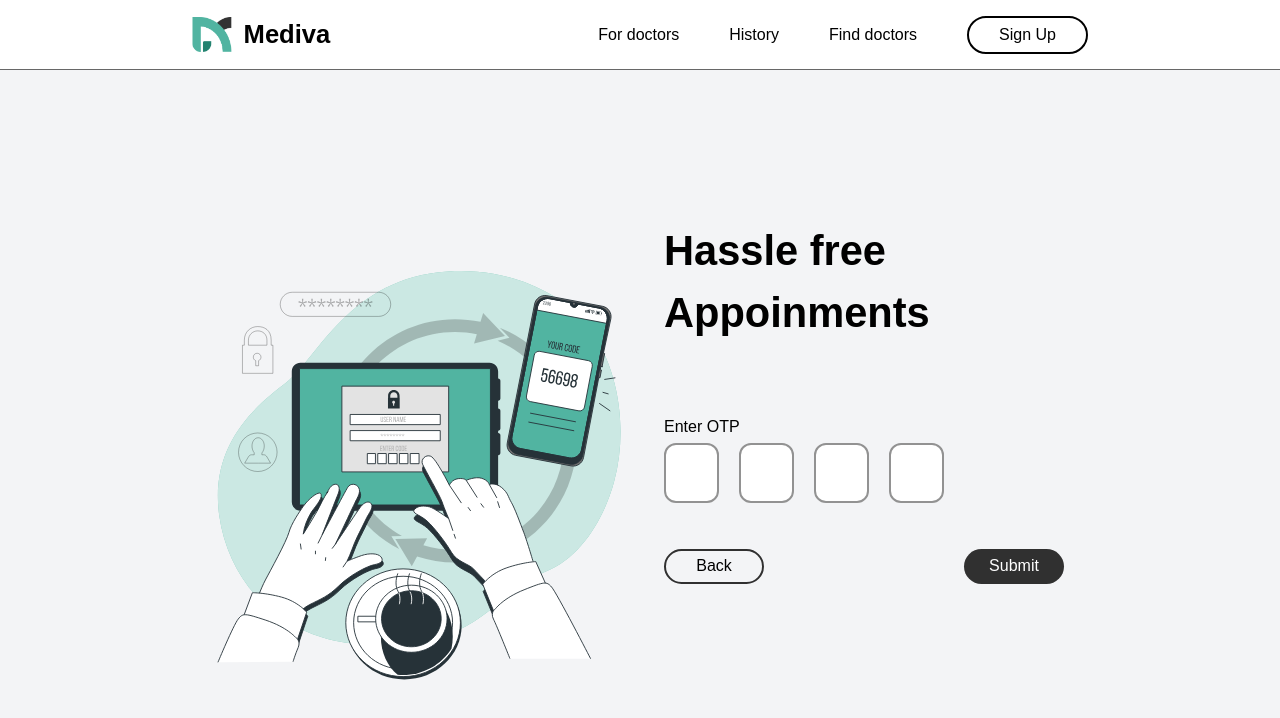
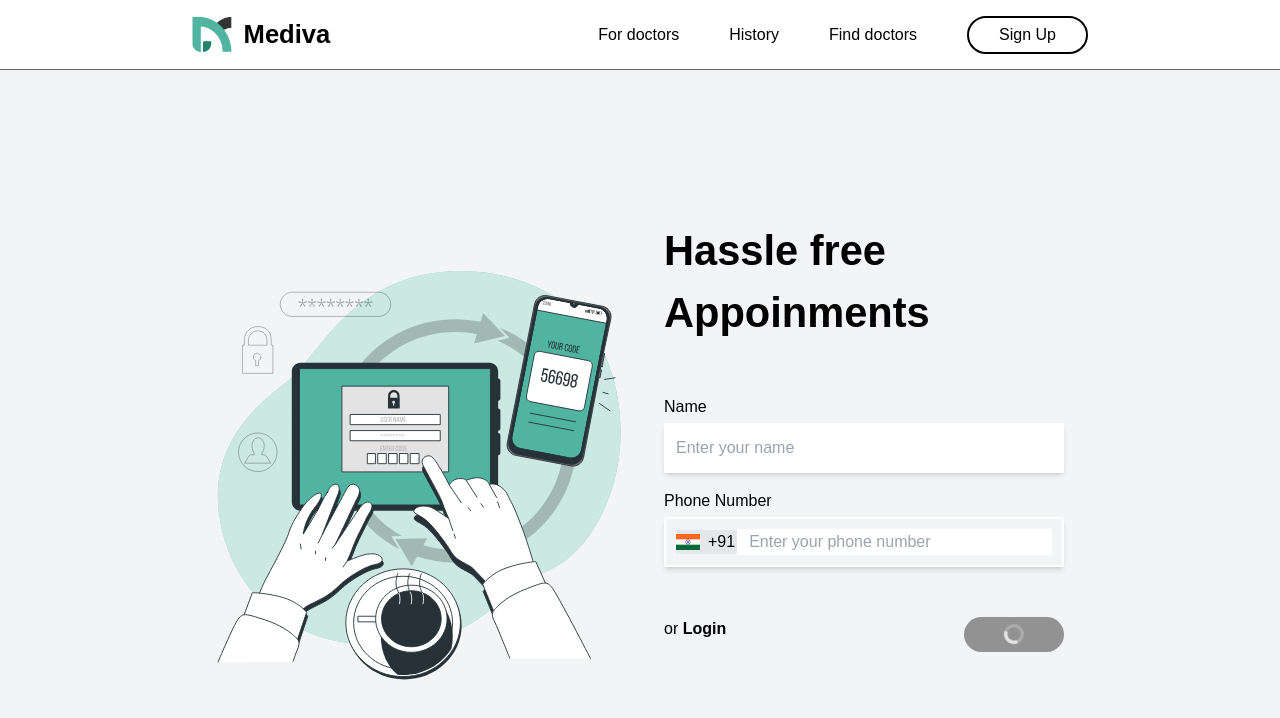
Before and after one commit to mediva-admin/client, a Next.js app: page /signup in a window 1280 px wide. Both pictures are taken after a click on the button "Get OTP". Shown: the top 718 px of the page. Built offline with nearby package versions, Linux system fonts and the light colour scheme.

Commit message:
fix auth

```diff
--- a/app/layout.tsx
+++ b/app/layout.tsx
@@ -1,25 +1,27 @@
-import type { Metadata } from "next";
-import localFont from "next/font/local";
-import "@mantine/core/styles.css";
-import "@mantine/dates/styles.css";
-import "./globals.css";
-import Navbar from "./navbar/page";
-import { MantineProvider } from "@mantine/core";
+import '@mantine/core/styles.css';
+import '@mantine/dates/styles.css';
+import './globals.css';
+import Navbar from './navbar/page';
+import { MantineProvider } from '@mantine/core';
+import type { Metadata } from 'next';
+import localFont from 'next/font/local';
+import './globals.css';
+import { Toaster } from 'react-hot-toast';
 
 const geistSans = localFont({
-  src: "./fonts/GeistVF.woff",
-  variable: "--font-geist-sans",
-  weight: "100 900",
+  src: './fonts/GeistVF.woff',
+  variable: '--font-geist-sans',
+  weight: '100 900',
 });
 const geistMono = localFont({
-  src: "./fonts/GeistMonoVF.woff",
-  variable: "--font-geist-mono",
-  weight: "100 900",
+  src: './fonts/GeistMonoVF.woff',
+  variable: '--font-geist-mono',
+  weight: '100 900',
 });
 
 export const metadata: Metadata = {
-  title: "Create Next App",
-  description: "Generated by create next app",
+  title: 'Create Next App',
+  description: 'Generated by create next app',
 };
 
 export default function RootLayout({
@@ -28,10 +30,13 @@ export default function RootLayout({
   children: React.ReactNode;
 }>) {
   return (
-    <html lang="en">
+    <html lang='en'>
       <body
         className={`${geistSans.variable} ${geistMono.variable} antialiased relative `}
       >
+        <div>
+          <Toaster />
+        </div>
         <MantineProvider>
           <Navbar />
           {children}
--- a/app/signup/page.tsx
+++ b/app/signup/page.tsx
@@ -3,6 +3,9 @@ import { useState } from 'react';
 import Image from 'next/image';
 import authImage from './../assets/authAsset.svg';
 import india from './../assets/india.svg';
+// import axios from 'axios';
+import toast from 'react-hot-toast';
+
 import Link from 'next/link';
 
 export default function Signup() {
@@ -10,38 +13,66 @@ export default function Signup() {
   const [name, setName] = useState('');
   const [phoneNumber, setPhoneNumber] = useState('');
   const [otp, setOtp] = useState('');
+  const [isLoading, setIsloading] = useState(false);
 
   const handleGetOtp = async () => {
-    // const response = await fetch('/api/send-otp', {
-    //   method: 'POST',
-    //   headers: {
-    //     'Content-Type': 'application/json',
-    //   },
-    //   body: JSON.stringify({ name, phoneNumber }),
-    // });
+    console.log(phoneNumber);
+    setIsloading(true);
+    setTimeout(() => {
+      setIsloading(false);
+      setIsOtpSent(true);
+      toast.success('OTP sent successfully!');
+    }, 3000);
+    // try {
+    //   const response = await axios.post('http://localhost:8000/auth/send-otp', {
+    //     name,
+    //     phoneNumber,
+    //   });
+    //   console.log(response);
+    //   if (response) setIsloading(false);
 
-    // if (response.ok) {
-    //   setIsOtpSent(true);
-    // } else {
-    //   console.error('Failed to send OTP');
+    //   if (response.status === 200 || response.status === 201) {
+    //     setIsOtpSent(true);
+    //     toast.success('OTP sent successfully!');
+    //   } else {
+    //     console.log(response);
+    //     console.error('Failed to send OTP');
+    //     toast.error('Failed to send OTP');
+    //   }
+    // } catch (error) {
+    //   console.error('Failed to send OTP', error);
+    //   toast.error('Failed to send OTP');
     // }
-    setIsOtpSent(true);
   };
 
   const handleSubmitOtp = async () => {
-    // const response = await fetch('/api/verify-otp', {
-    //   method: 'POST',
-    //   headers: {
-    //     'Content-Type': 'application/json',
-    //   },
-    //   body: JSON.stringify({ phoneNumber, otp }),
-    // });
-    // if (response.ok) {
-    //   console.log('OTP verified successfully');
-    // } else {
-    //   console.error('Failed to verify OTP');
+    setIsloading(true);
+    setTimeout(() => {
+      setIsloading(false);
+      setIsOtpSent(true);
+      toast.success('OTP sent successfully!');
+      window.location.href = '/';
+    }, 3000);
+    // try {
+    //   const response = await axios.post(
+    //     'http://localhost:8000/auth/verify-otp',
+    //     {
+    //       phoneNumber,
+    //       code: otp,
+    //     }
+    //   );
+    //   if (response.status === 200 || response.status === 201) {
+    //     console.log('OTP verified successfully');
+    //     toast.success('OTP verified successfully!');
+    //     window.location.href = '/';
+    //   } else {
+    //     console.error('Failed to verify OTP');
+    //     toast.error('Failed to verify OTP');
+    //   }
+    // } catch (error) {
+    //   console.error('Failed to verify OTP', error);
+    //   toast.error('Failed to verify OTP');
     // }
-    window.location.href = '/';
   };
 
   return (
@@ -92,12 +123,12 @@ export default function Signup() {
               <label className='flex flex-col'>
                 <span className='mb-1'>Enter OTP</span>
                 <div className='flex space-x-5'>
-                  {[...Array(4)].map((_, index) => (
+                  {[...Array(6)].map((_, index) => (
                     <input
                       key={index}
                       type='text'
                       maxLength={1}
-                      className='border-[2px] border-[solid] border-[#929292] rounded-xl h-[60px] w-[55px] text-center focus:outline-none'
+                      className='border-[2px] border-[solid] border-[#929292] rounded-xl h-[50px] w-[45px] text-center focus:outline-none'
                       value={otp[index] || ''}
                       onChange={(e) => {
                         const value = e.target.value;
@@ -106,7 +137,7 @@ export default function Signup() {
                           newOtp[index] = value;
                           setOtp(newOtp.join(''));
 
-                          if (value && index < 3) {
+                          if (value && index < 5) {
                             const nextSibling = e.target.nextElementSibling;
                             if (nextSibling) {
                               (nextSibling as HTMLElement).focus();
@@ -138,7 +169,30 @@ export default function Signup() {
                   className='w-[100px] text-white font-medium flex items-center justify-center h-[35px] rounded-full bg-[#303030]'
                   onClick={handleSubmitOtp}
                 >
-                  Submit
+                  {isLoading ? (
+                    <svg
+                      className='animate-spin h-5 w-5 text-white'
+                      xmlns='http://www.w3.org/2000/svg'
+                      fill='none'
+                      viewBox='0 0 24 24'
+                    >
+                      <circle
+                        className='opacity-25'
+                        cx='12'
+                        cy='12'
+                        r='10'
+                        stroke='currentColor'
+                        strokeWidth='4'
+                      ></circle>
+                      <path
+                        className='opacity-75'
+                        fill='currentColor'
+                        d='M4 12a8 8 0 018-8V0C5.373 0 0 5.373 0 12h4zm2 5.291A7.962 7.962 0 014 12H0c0 3.042 1.135 5.824 3 7.938l3-2.647z'
+                      ></path>
+                    </svg>
+                  ) : (
+                    'Submit'
+                  )}
                 </button>
               </div>
             </div>
@@ -153,10 +207,36 @@ export default function Signup() {
               </p>
 
               <button
-                className='w-[100px] text-white font-medium flex items-center justify-center h-[35px] rounded-full bg-[#303030]'
+                className={`w-[100px] text-white font-medium flex items-center justify-center h-[35px] rounded-full bg-[#303030] ${
+                  isLoading ? 'opacity-50 cursor-not-allowed' : ''
+                }`}
                 onClick={handleGetOtp}
+                disabled={isLoading}
               >
-                Get OTP
+                {isLoading ? (
+                  <svg
+                    className='animate-spin h-5 w-5 text-white'
+                    xmlns='http://www.w3.org/2000/svg'
+                    fill='none'
+                    viewBox='0 0 24 24'
+                  >
+                    <circle
+                      className='opacity-25'
+                      cx='12'
+                      cy='12'
+                      r='10'
+                      stroke='currentColor'
+                      strokeWidth='4'
+                    ></circle>
+                    <path
+                      className='opacity-75'
+                      fill='currentColor'
+                      d='M4 12a8 8 0 018-8V0C5.373 0 0 5.373 0 12h4zm2 5.291A7.962 7.962 0 014 12H0c0 3.042 1.135 5.824 3 7.938l3-2.647z'
+                    ></path>
+                  </svg>
+                ) : (
+                  'Get OTP'
+                )}
               </button>
             </div>
           )}
--- a/package.json
+++ b/package.json
@@ -13,6 +13,7 @@
     "@mantine/dates": "^7.13.3",
     "@mantine/hooks": "^7.13.3",
     "@radix-ui/react-icons": "^1.3.0",
+    "axios": "^1.7.7",
     "class-variance-authority": "^0.7.0",
     "clsx": "^2.1.1",
     "framer-motion": "^11.11.9",
@@ -21,6 +22,7 @@
     "next": "14.2.13",
     "react": "^18",
     "react-dom": "^18",
+    "react-hot-toast": "^2.4.1",
     "tailwind-merge": "^2.5.4",
     "tailwindcss-animate": "^1.0.7"
   },
```
Also changed, not shown: 1 other file (tests, documents, lock files or other folders).
